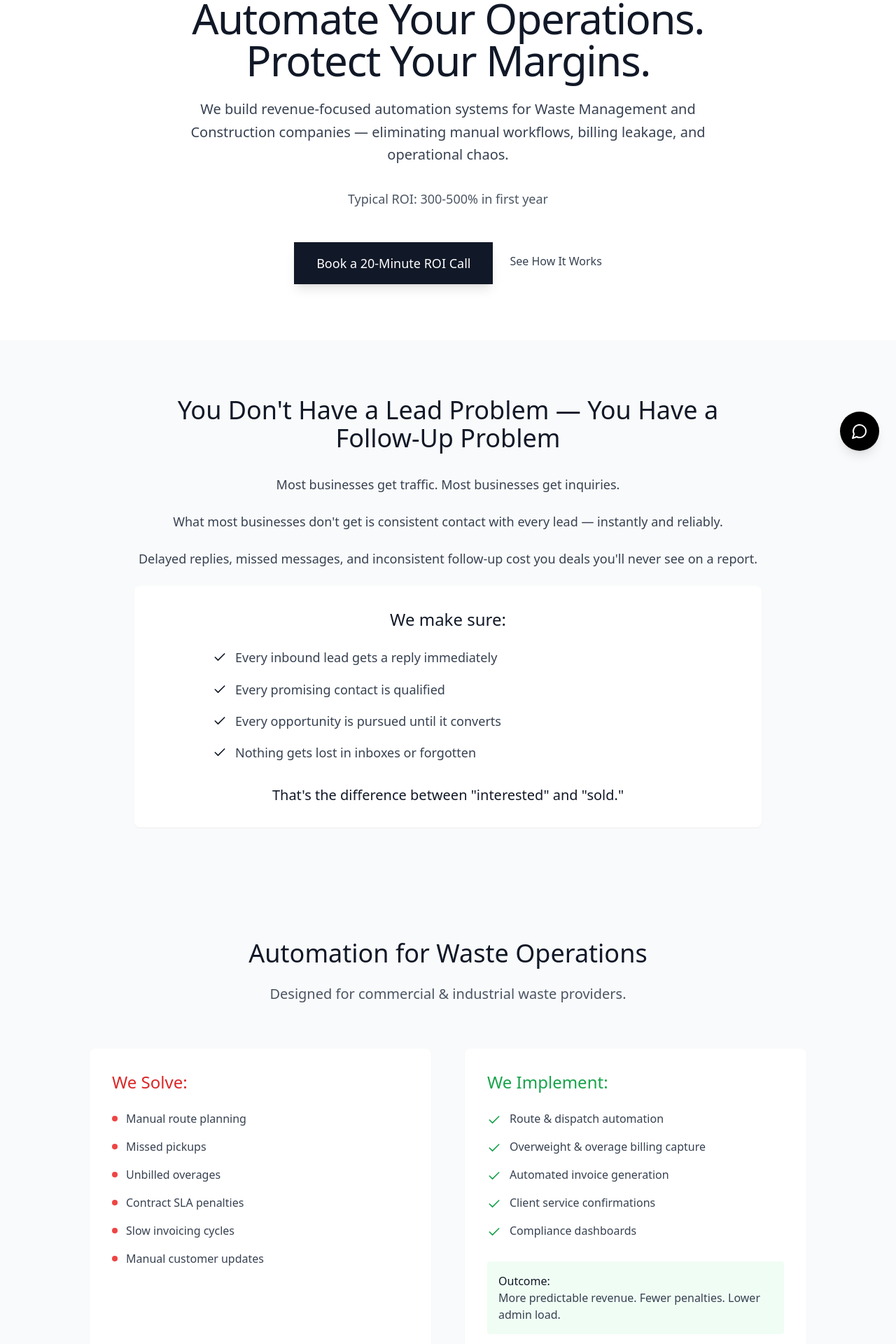
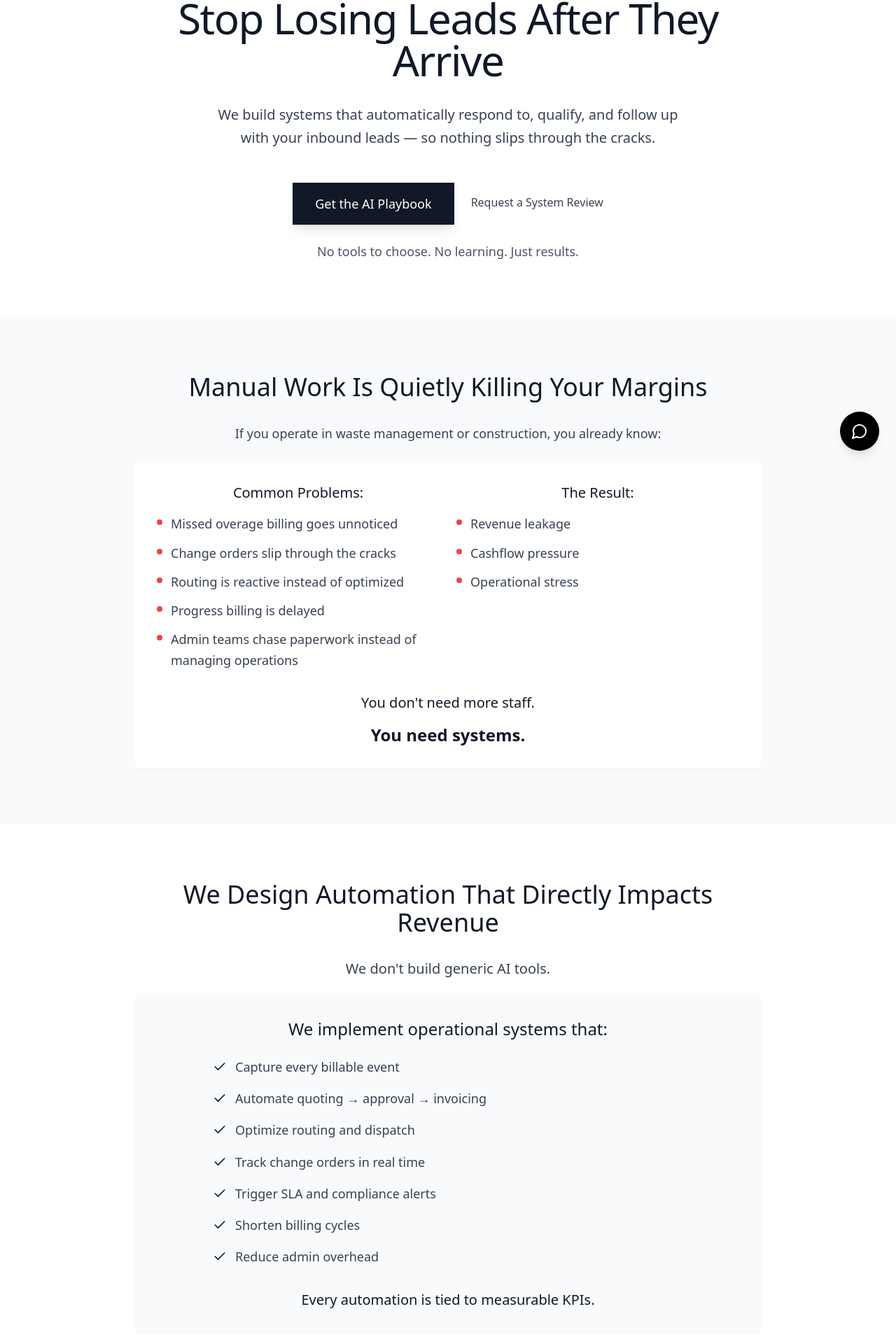
Before and after one commit to Projectcaroline/auvra, a React (Vite) app: page / in a window 1280 px wide. Shown: the part 132-2052 px from the top of the page at 70% size. Built offline with nearby package versions, Linux system fonts and the light colour scheme; a web font is replaced by a local one.

Commit message:
Updated App.tsx

```diff
--- a/src/App.tsx
+++ b/src/App.tsx
@@ -54,137 +54,176 @@ const App = () => {
       {/* Hero Section */}
       <section className="pt-32 pb-20 px-6">
         <div className="max-w-4xl mx-auto text-center">
-          <h1 className="text-5xl md:text-6xl font-light leading-tight mb-6 tracking-tight text-gray-900">
-            Automate Your Operations. Protect Your Margins.
+          <h1 className="text-5xl md:text-6xl font-light leading-tight mb-8 tracking-tight text-gray-900">
+            Stop Losing Leads After They Arrive
           </h1>
-          <p className="text-xl text-gray-700 mb-8 max-w-3xl mx-auto leading-relaxed">
-            We build revenue-focused automation systems for Waste Management and Construction companies — eliminating manual workflows, billing leakage, and operational chaos.
-          </p>
-          <p className="text-lg text-gray-600 mb-12 font-medium">
-            Typical ROI: 300-500% in first year
+          <p className="text-xl text-gray-700 mb-12 max-w-2xl mx-auto leading-relaxed">
+            We build systems that automatically respond to, qualify, and follow up with your inbound leads — so nothing slips through the cracks.
           </p>
           <div className="flex flex-col sm:flex-row gap-6 justify-center items-center">
             <button
-              onClick={() => handleChatResponse('review')}
+              onClick={() => handleChatResponse('playbook')}
               className="bg-gray-900 text-white px-8 py-4 text-lg font-medium hover:bg-gray-800 transition-colors shadow-lg"
             >
-              Book a 20-Minute ROI Call
+              Get the AI Playbook
             </button>
             <a
-              href="#how-it-works"
+              href="#"
+              onClick={() => handleChatResponse('review')}
               className="text-gray-700 hover:text-gray-900 transition-colors border-b border-transparent hover:border-gray-900 pb-1"
             >
-              See How It Works
+              Request a System Review
             </a>
           </div>
+          <p className="text-gray-600 mt-6 text-lg">
+            No tools to choose. No learning. Just results.
+          </p>
         </div>
       </section>
 
-      {/* What We Solve Section */}
+      {/* Problem Section */}
       <section className="py-20 bg-gray-50">
         <div className="max-w-6xl mx-auto px-6">
           <div className="max-w-4xl mx-auto text-center">
-            <h2 className="text-4xl font-light mb-8">You Don't Have a Lead Problem — You Have a Follow-Up Problem</h2>
+            <h2 className="text-4xl font-light mb-8">Manual Work Is Quietly Killing Your Margins</h2>
             <div className="text-lg text-gray-700 leading-relaxed space-y-6">
-              <p>Most businesses get traffic. Most businesses get inquiries.</p>
-              <p>What most businesses don't get is consistent contact with every lead — instantly and reliably.</p>
-              <p>Delayed replies, missed messages, and inconsistent follow-up cost you deals you'll never see on a report.</p>
+              <p>If you operate in waste management or construction, you already know:</p>
               <div className="bg-white p-8 rounded-lg shadow-sm mt-8">
-                <h3 className="text-2xl font-medium mb-6 text-gray-900">We make sure:</h3>
-                <ul className="space-y-4 text-left max-w-2xl mx-auto">
+                <div className="grid md:grid-cols-2 gap-6 mb-8">
+                  <div>
+                    <h3 className="text-xl font-medium mb-4 text-gray-900">Common Problems:</h3>
+                    <ul className="space-y-3 text-left">
                       <li className="flex items-start">
-                    <Check className="w-5 h-5 text-gray-900 mt-1 mr-3 flex-shrink-0" />
-                    <span>Every inbound lead gets a reply immediately</span>
+                        <span className="w-2 h-2 bg-red-500 rounded-full mt-2 mr-3 flex-shrink-0"></span>
+                        <span>Missed overage billing goes unnoticed</span>
                       </li>
                       <li className="flex items-start">
-                    <Check className="w-5 h-5 text-gray-900 mt-1 mr-3 flex-shrink-0" />
-                    <span>Every promising contact is qualified</span>
+                        <span className="w-2 h-2 bg-red-500 rounded-full mt-2 mr-3 flex-shrink-0"></span>
+                        <span>Change orders slip through the cracks</span>
                       </li>
                       <li className="flex items-start">
-                    <Check className="w-5 h-5 text-gray-900 mt-1 mr-3 flex-shrink-0" />
-                    <span>Every opportunity is pursued until it converts</span>
+                        <span className="w-2 h-2 bg-red-500 rounded-full mt-2 mr-3 flex-shrink-0"></span>
+                        <span>Routing is reactive instead of optimized</span>
                       </li>
                       <li className="flex items-start">
-                    <Check className="w-5 h-5 text-gray-900 mt-1 mr-3 flex-shrink-0" />
-                    <span>Nothing gets lost in inboxes or forgotten</span>
+                        <span className="w-2 h-2 bg-red-500 rounded-full mt-2 mr-3 flex-shrink-0"></span>
+                        <span>Progress billing is delayed</span>
+                      </li>
+                      <li className="flex items-start">
+                        <span className="w-2 h-2 bg-red-500 rounded-full mt-2 mr-3 flex-shrink-0"></span>
+                        <span>Admin teams chase paperwork instead of managing operations</span>
                       </li>
                     </ul>
-                <p className="text-xl font-medium mt-8 text-gray-900">That's the difference between "interested" and "sold."</p>
+                  </div>
+                  <div>
+                    <h3 className="text-xl font-medium mb-4 text-gray-900">The Result:</h3>
+                    <ul className="space-y-3 text-left">
+                      <li className="flex items-start">
+                        <span className="w-2 h-2 bg-red-500 rounded-full mt-2 mr-3 flex-shrink-0"></span>
+                        <span>Revenue leakage</span>
+                      </li>
+                      <li className="flex items-start">
+                        <span className="w-2 h-2 bg-red-500 rounded-full mt-2 mr-3 flex-shrink-0"></span>
+                        <span>Cashflow pressure</span>
+                      </li>
+                      <li className="flex items-start">
+                        <span className="w-2 h-2 bg-red-500 rounded-full mt-2 mr-3 flex-shrink-0"></span>
+                        <span>Operational stress</span>
+                      </li>
+                    </ul>
+                  </div>
+                </div>
+                <div className="text-center space-y-4">
+                  <p className="text-xl font-medium text-gray-900">You don't need more staff.</p>
+                  <p className="text-2xl font-bold text-gray-900">You need systems.</p>
+                </div>
               </div>
             </div>
           </div>
         </div>
       </section>
 
-      {/* Waste Management Section */}
-      <section className="py-20 bg-gray-50">
+      {/* What We Do Section */}
+      <section className="py-20">
+        <div className="max-w-6xl mx-auto px-6">
+          <div className="max-w-4xl mx-auto text-center">
+            <h2 className="text-4xl font-light mb-8">We Design Automation That Directly Impacts Revenue</h2>
+            <div className="text-lg text-gray-700 leading-relaxed space-y-6">
+              <p className="text-xl">We don't build generic AI tools.</p>
+              <div className="bg-gray-50 p-8 rounded-lg shadow-sm mt-8">
+                <h3 className="text-2xl font-medium mb-6 text-gray-900">We implement operational systems that:</h3>
+                <ul className="space-y-4 text-left max-w-2xl mx-auto">
+                  <li className="flex items-start">
+                    <Check className="w-5 h-5 text-gray-900 mt-1 mr-3 flex-shrink-0" />
+                    <span>Capture every billable event</span>
+                  </li>
+                  <li className="flex items-start">
+                    <Check className="w-5 h-5 text-gray-900 mt-1 mr-3 flex-shrink-0" />
+                    <span>Automate quoting → approval → invoicing</span>
+                  </li>
+                  <li className="flex items-start">
+                    <Check className="w-5 h-5 text-gray-900 mt-1 mr-3 flex-shrink-0" />
+                    <span>Optimize routing and dispatch</span>
+                  </li>
+                  <li className="flex items-start">
+                    <Check className="w-5 h-5 text-gray-900 mt-1 mr-3 flex-shrink-0" />
+                    <span>Track change orders in real time</span>
+                  </li>
+                  <li className="flex items-start">
+                    <Check className="w-5 h-5 text-gray-900 mt-1 mr-3 flex-shrink-0" />
+                    <span>Trigger SLA and compliance alerts</span>
+                  </li>
+                  <li className="flex items-start">
+                    <Check className="w-5 h-5 text-gray-900 mt-1 mr-3 flex-shrink-0" />
+                    <span>Shorten billing cycles</span>
+                  </li>
+                  <li className="flex items-start">
+                    <Check className="w-5 h-5 text-gray-900 mt-1 mr-3 flex-shrink-0" />
+                    <span>Reduce admin overhead</span>
+                  </li>
+                </ul>
+                <p className="text-xl font-medium mt-8 text-gray-900">Every automation is tied to measurable KPIs.</p>
+              </div>
+            </div>
+          </div>
+        </div>
+      </section>
+
+      {/* How It Works Section */}
+      <section id="how-it-works" className="py-20">
         <div className="max-w-6xl mx-auto px-6">
           <div className="text-center mb-16">
-            <h2 className="text-4xl font-light mb-6">Automation for Waste Operations</h2>
-            <p className="text-xl text-gray-600 max-w-2xl mx-auto">
-              Designed for commercial & industrial waste providers.
+            <h2 className="text-4xl font-light mb-6">How the System Works</h2>
+            <p className="text-xl text-gray-600 max-w-2xl mx-auto mb-8">
+              We build and deliver Done-For-You Lead Automation Systems that include:
             </p>
-          </div>
-
-          <div className="grid md:grid-cols-2 gap-12 max-w-5xl mx-auto">
-            <div className="bg-white p-8 rounded-lg shadow-sm">
-              <h3 className="text-2xl font-medium mb-6 text-red-600">We Solve:</h3>
-              <ul className="space-y-4 text-gray-700">
+            <div className="max-w-3xl mx-auto">
+              <ul className="space-y-4 text-left text-lg">
                 <li className="flex items-start">
-                  <span className="w-2 h-2 bg-red-500 rounded-full mt-2 mr-3 flex-shrink-0"></span>
-                  <span>Manual route planning</span>
+                  <Check className="w-6 h-6 text-gray-900 mt-1 mr-4 flex-shrink-0" />
+                  <span>Instant automatic response to new leads</span>
                 </li>
                 <li className="flex items-start">
-                  <span className="w-2 h-2 bg-red-500 rounded-full mt-2 mr-3 flex-shrink-0"></span>
-                  <span>Missed pickups</span>
+                  <Check className="w-6 h-6 text-gray-900 mt-1 mr-4 flex-shrink-0" />
+                  <span>Intelligent qualification so you talk to real opportunities</span>
                 </li>
                 <li className="flex items-start">
-                  <span className="w-2 h-2 bg-red-500 rounded-full mt-2 mr-3 flex-shrink-0"></span>
-                  <span>Unbilled overages</span>
+                  <Check className="w-6 h-6 text-gray-900 mt-1 mr-4 flex-shrink-0" />
+                  <span>Routing to the right person or inbox</span>
                 </li>
                 <li className="flex items-start">
-                  <span className="w-2 h-2 bg-red-500 rounded-full mt-2 mr-3 flex-shrink-0"></span>
-                  <span>Contract SLA penalties</span>
+                  <Check className="w-6 h-6 text-gray-900 mt-1 mr-4 flex-shrink-0" />
+                  <span>Follow-up sequences so no lead goes cold</span>
                 </li>
                 <li className="flex items-start">
-                  <span className="w-2 h-2 bg-red-500 rounded-full mt-2 mr-3 flex-shrink-0"></span>
-                  <span>Slow invoicing cycles</span>
-                </li>
-                <li className="flex items-start">
-                  <span className="w-2 h-2 bg-red-500 rounded-full mt-2 mr-3 flex-shrink-0"></span>
-                  <span>Manual customer updates</span>
+                  <Check className="w-6 h-6 text-gray-900 mt-1 mr-4 flex-shrink-0" />
+                  <span>System testing + handover</span>
                 </li>
               </ul>
-            </div>
-
-            <div className="bg-white p-8 rounded-lg shadow-sm">
-              <h3 className="text-2xl font-medium mb-6 text-green-600">We Implement:</h3>
-              <ul className="space-y-4 text-gray-700">
-                <li className="flex items-start">
-                  <Check className="w-5 h-5 text-green-600 mt-1 mr-3 flex-shrink-0" />
-                  <span>Route & dispatch automation</span>
-                </li>
-                <li className="flex items-start">
-                  <Check className="w-5 h-5 text-green-600 mt-1 mr-3 flex-shrink-0" />
-                  <span>Overweight & overage billing capture</span>
-                </li>
-                <li className="flex items-start">
-                  <Check className="w-5 h-5 text-green-600 mt-1 mr-3 flex-shrink-0" />
-                  <span>Automated invoice generation</span>
-                </li>
-                <li className="flex items-start">
-                  <Check className="w-5 h-5 text-green-600 mt-1 mr-3 flex-shrink-0" />
-                  <span>Client service confirmations</span>
-                </li>
-                <li className="flex items-start">
-                  <Check className="w-5 h-5 text-green-600 mt-1 mr-3 flex-shrink-0" />
-                  <span>Compliance dashboards</span>
-                </li>
-              </ul>
-
-              <div className="mt-8 p-4 bg-green-50 rounded">
-                <p className="font-medium text-gray-900">Outcome:</p>
-                <p className="text-gray-700">More predictable revenue. Fewer penalties. Lower admin load.</p>
+              <div className="mt-12 text-center">
+                <p className="text-xl text-gray-700">No tool names.</p>
+                <p className="text-xl text-gray-700">No tech jargon.</p>
+                <p className="text-xl font-medium text-gray-900">Just fixed flow and real results.</p>
               </div>
             </div>
           </div>
@@ -355,66 +394,25 @@ const App = () => {
         </div>
       </section>
 
-      {/* Pricing Section */}
+      {/* CTA Section Repeat */}
       <section className="py-20">
         <div className="max-w-6xl mx-auto px-6 text-center">
-          <h2 className="text-4xl font-light mb-8">Engagement Models</h2>
-          <p className="text-xl text-gray-600 mb-12 max-w-2xl mx-auto">
-            Every engagement begins with a structured operational assessment.
-          </p>
-
-          <div className="max-w-3xl mx-auto bg-white border border-gray-200 p-12 rounded-lg shadow-sm">
-            <h3 className="text-2xl font-medium mb-6">Implementation projects typically range from:</h3>
-            <div className="text-5xl font-light mb-8 text-gray-900">$3,000 – $15,000+</div>
-            <p className="text-lg text-gray-600 mb-8">Depending on workflow complexity and integration requirements.</p>
-            <p className="text-lg text-gray-700 mb-8">Ongoing optimization retainers available.</p>
-
-            <div className="border-t border-gray-200 pt-8">
-              <p className="text-xl font-medium text-gray-900 mb-2">We do not compete on price.</p>
-              <p className="text-xl font-medium text-gray-900">We compete on measurable impact.</p>
-            </div>
-          </div>
-        </div>
-      </section>
-
-      {/* Final CTA Section */}
-      <section className="py-20 bg-gray-50">
-        <div className="max-w-6xl mx-auto px-6 text-center">
-          <h2 className="text-4xl font-light mb-8">Ready to Eliminate Manual Work and Protect Your Margins?</h2>
-          <p className="text-xl text-gray-700 mb-12 max-w-3xl mx-auto">
-            If your operations are growing but your systems are not keeping up, it's time to fix the foundation.
-          </p>
-
-          <div className="max-w-2xl mx-auto bg-white p-8 rounded-lg shadow-sm mb-8">
-            <h3 className="text-2xl font-medium mb-6">Book a 20-Minute ROI Call</h3>
-            <p className="text-lg text-gray-700 mb-6">We'll:</p>
-            <ul className="space-y-3 text-left text-gray-700 mb-8">
-              <li className="flex items-start">
-                <Check className="w-5 h-5 text-gray-900 mt-1 mr-3 flex-shrink-0" />
-                <span>Identify where you're losing revenue</span>
-              </li>
-              <li className="flex items-start">
-                <Check className="w-5 h-5 text-gray-900 mt-1 mr-3 flex-shrink-0" />
-                <span>Outline a system architecture</span>
-              </li>
-              <li className="flex items-start">
-                <Check className="w-5 h-5 text-gray-900 mt-1 mr-3 flex-shrink-0" />
-                <span>Estimate ROI potential with 90-day timeline</span>
-              </li>
-            </ul>
-
+          <h2 className="text-4xl font-light mb-12">Ready to stop losing leads?</h2>
+          <div className="flex flex-col sm:flex-row gap-6 justify-center items-center mb-8">
+            <button
+              onClick={() => handleChatResponse('playbook')}
+              className="bg-gray-900 text-white px-8 py-4 text-lg font-medium hover:bg-gray-800 transition-colors shadow-lg"
+            >
+              👉 Get the AI Playbook
+            </button>
             <button
               onClick={() => handleChatResponse('review')}
-              className="bg-gray-900 text-white px-8 py-4 text-lg font-medium hover:bg-gray-800 transition-colors shadow-lg mb-4"
+              className="border border-gray-900 text-gray-900 px-8 py-4 text-lg font-medium hover:bg-gray-900 hover:text-white transition-colors"
             >
-              Book ROI Call Now
+              👉 Request a System Review
             </button>
-
-            <div className="text-center">
-              <p className="text-gray-600">No generic demos. No fluff.</p>
-              <p className="text-gray-900 font-medium">Just operational clarity.</p>
           </div>
-          </div>
+          <p className="text-xl text-gray-700">Your business, but better.</p>
         </div>
       </section>
 
@@ -424,9 +422,17 @@ const App = () => {
           <div className="flex flex-col md:flex-row justify-between items-center mb-8">
             <div>
               <h3 className="text-2xl font-semibold mb-2 tracking-wide">TWENTYSUM</h3>
-              <p className="text-gray-400">AI systems for serious operators</p>
+              <p className="text-gray-400">Operational Automation for Waste Management & Construction Firms</p>
+              <p className="text-gray-400 mt-2">Windhoek, Namibia</p>
+              <p className="text-gray-400">Serving clients across Southern Africa</p>
             </div>
             <div className="flex space-x-8 mt-6 md:mt-0">
+              <button
+                onClick={() => handleChatResponse('review')}
+                className="bg-white text-black px-6 py-2 font-medium hover:bg-gray-100 transition-colors"
+              >
+                Book Call
+              </button>
               <a href="/privacy.html" className="text-gray-400 hover:text-white transition-colors">Privacy</a>
               <a href="/terms.html" className="text-gray-400 hover:text-white transition-colors">Terms</a>
               <a href="https://www.instagram.com/twenty_sum" target="_blank" rel="noopener noreferrer" className="text-gray-400 hover:text-white transition-colors">Instagram</a>
@@ -434,7 +440,7 @@ const App = () => {
             </div>
           </div>
           <div className="border-t border-gray-800 pt-8 text-center">
-            <p className="text-gray-400 italic">This is not for everyone — but if you know, you know.</p>
+            <p className="text-gray-400 italic">Serious automation for serious operators.</p>
           </div>
         </div>
       </footer>
```
Lines whose indentation alone changed are shown as unchanged.
